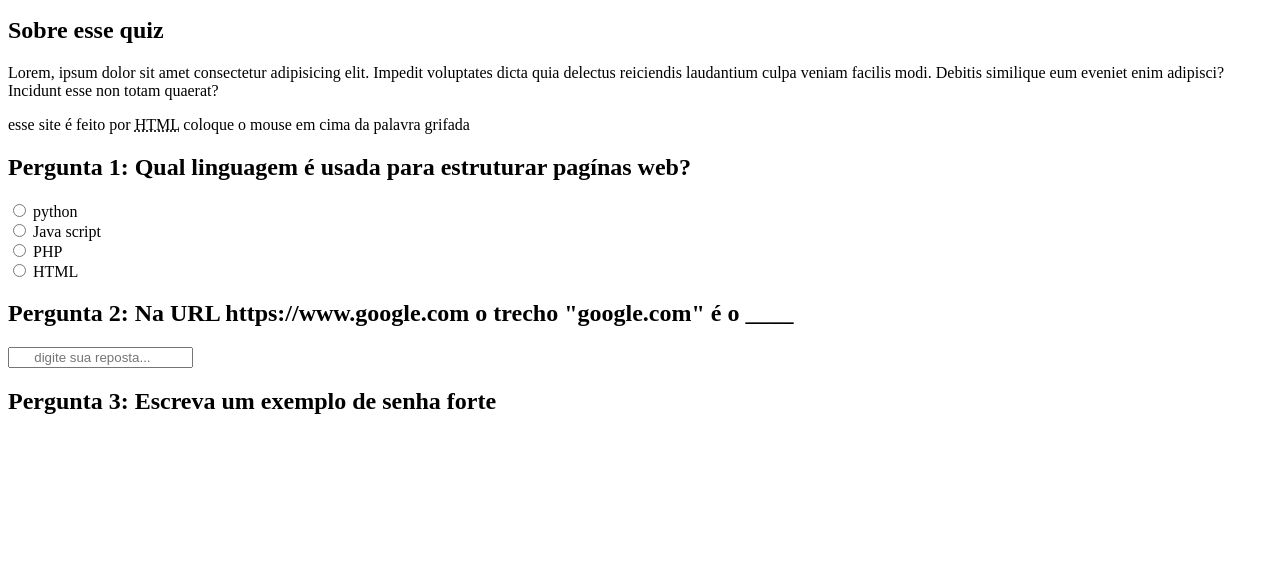
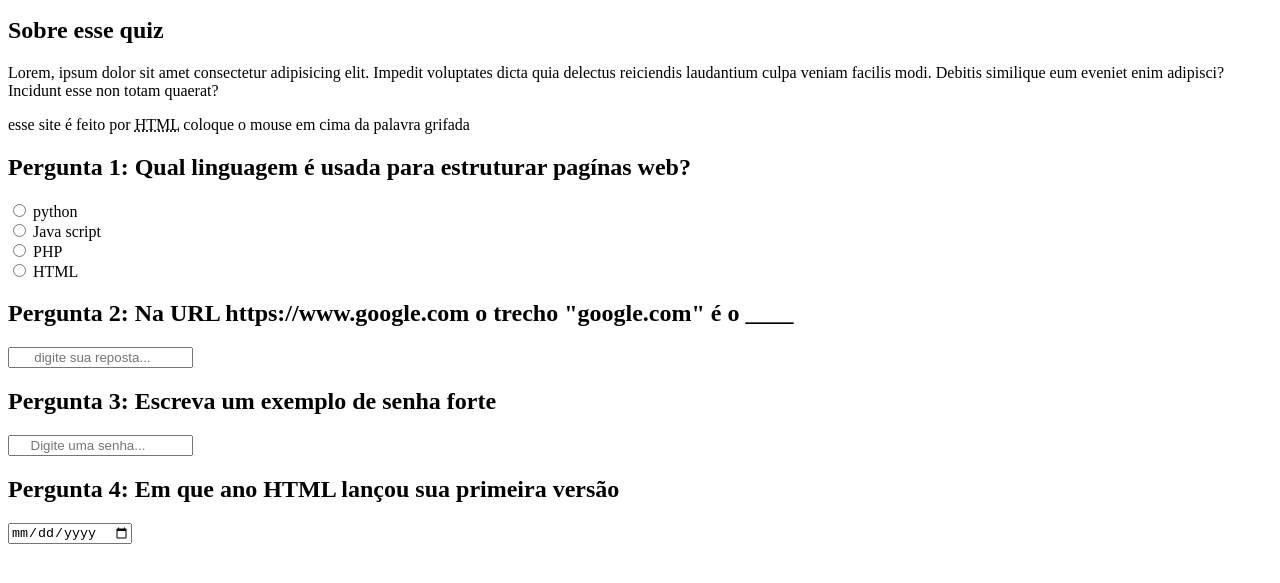
Before and after one commit to vinicius-candido-dev/Estudo-HTML-e-CSS, a plain HTML site: page estudo html da rafaela ballerini/index.html in a window 1280 px wide. Shown: the part 101-684 px from the top of the page. Drawn offline with Linux system fonts and the light colour scheme.

Commit message:
melhoria

```diff
--- a/estudo html da rafaela ballerini/index.html
+++ b/estudo html da rafaela ballerini/index.html
@@ -48,7 +48,28 @@
         <!--Pergunta 3-->
         <section>
             <h2>Pergunta 3: Escreva um exemplo de senha forte</h2>
+            <form >
+                <input type="password" id="p3" placeholder="     Digite uma senha...">
+            </form>
         </section>
+        <!--Pergunta 4-->
+        <section>
+            <h2>Pergunta 4: Em que ano HTML lançou sua primeira versão</h2>
+            <form >
+                <input type="date" id="p4" name="pergunta4">
+            </form>
+        </section>
+        <!--Pergunta 5-->
+
+        <!--Pergunta 6-->
+
+        <!--Pergunta 7-->
+
+        <!--Pergunta 8-->
+
+        <!--Pergunta 9-->
+
+        <!--Pergunta 10-->
     </main>
     <footer>
 
```
